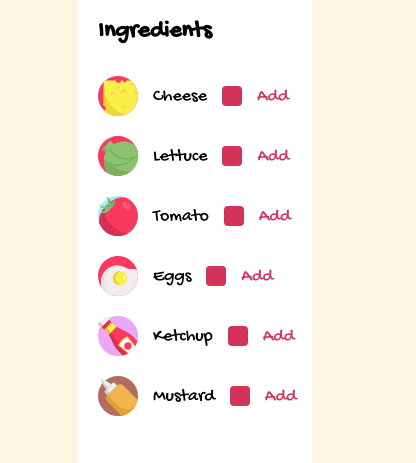
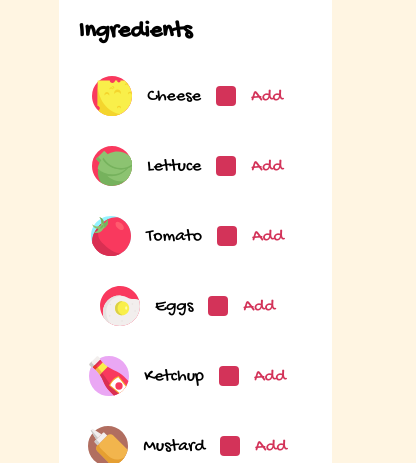
Before and after one commit to MatiaCasu/js-burger, a plain HTML site: page index.html in a window 390 px wide. Shown: the part 332-795 px from the top of the page, 416 px wide, since content can reach past the window. Drawn offline with Linux system fonts and the light colour scheme.

Commit message:
Sistemato Responsive

```diff
--- a/css/style.css
+++ b/css/style.css
@@ -133,12 +133,10 @@ label.addLabel{
 .coupon_box input{
   flex-basis: 100%;
   text-align: center;
-  font-size: 20px;
   margin-left: 5px;
 }
 
 .coupon_box input:focus {
-  outline: 0;
   background-color: #d33359;
   color: #fff;
 }
@@ -170,3 +168,15 @@ label.addLabel{
   font-family: 'Lobster', cursive;
 }
 /* Price */
+
+@media screen and (max-width: 768px){
+  .body_wrap{
+    width: 70%;
+  }
+
+  .ingredients ul li{
+    flex-basis: 100%;
+    justify-content: center;
+    margin-bottom: 10px;
+  }
+}
```
